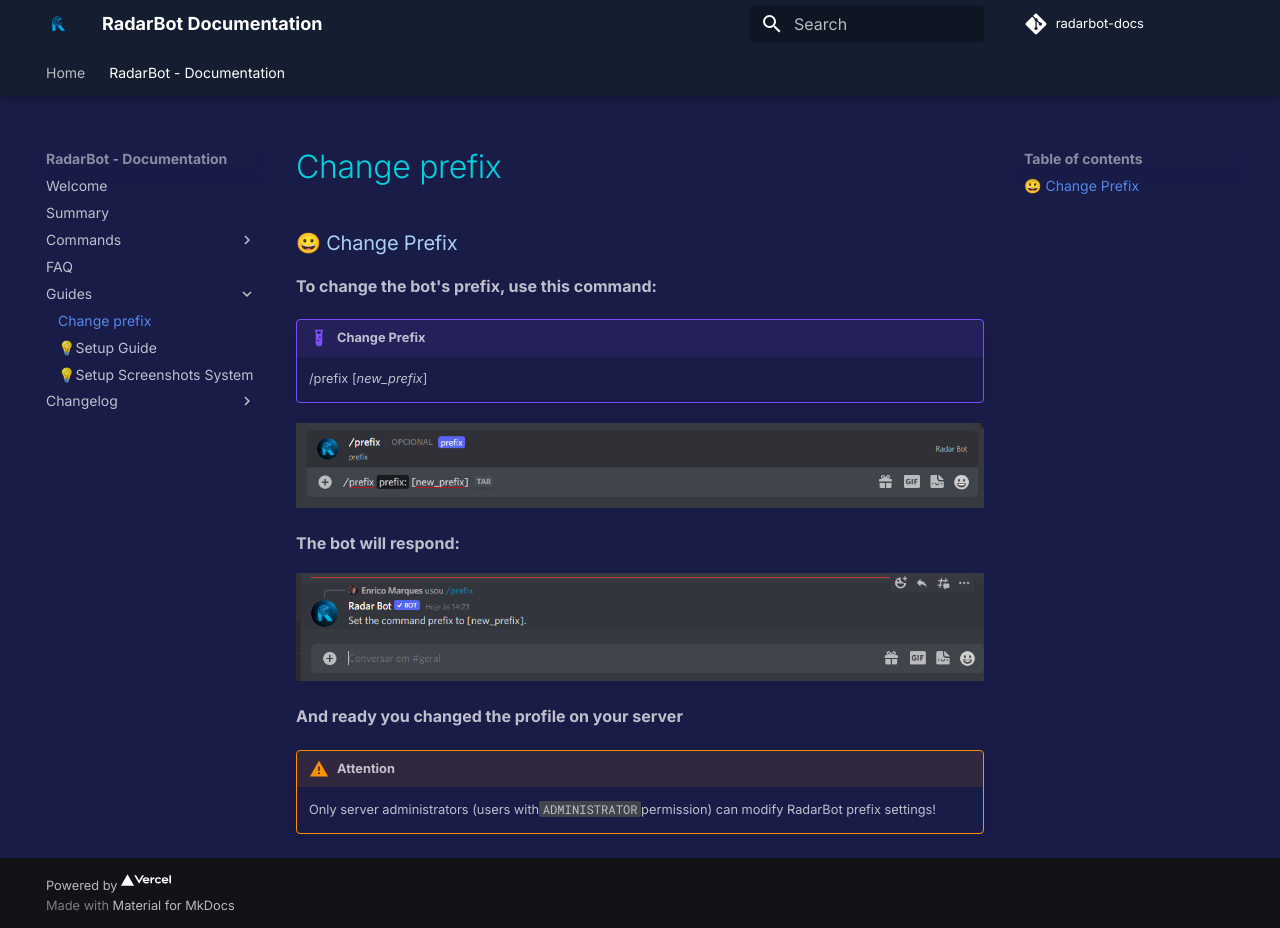
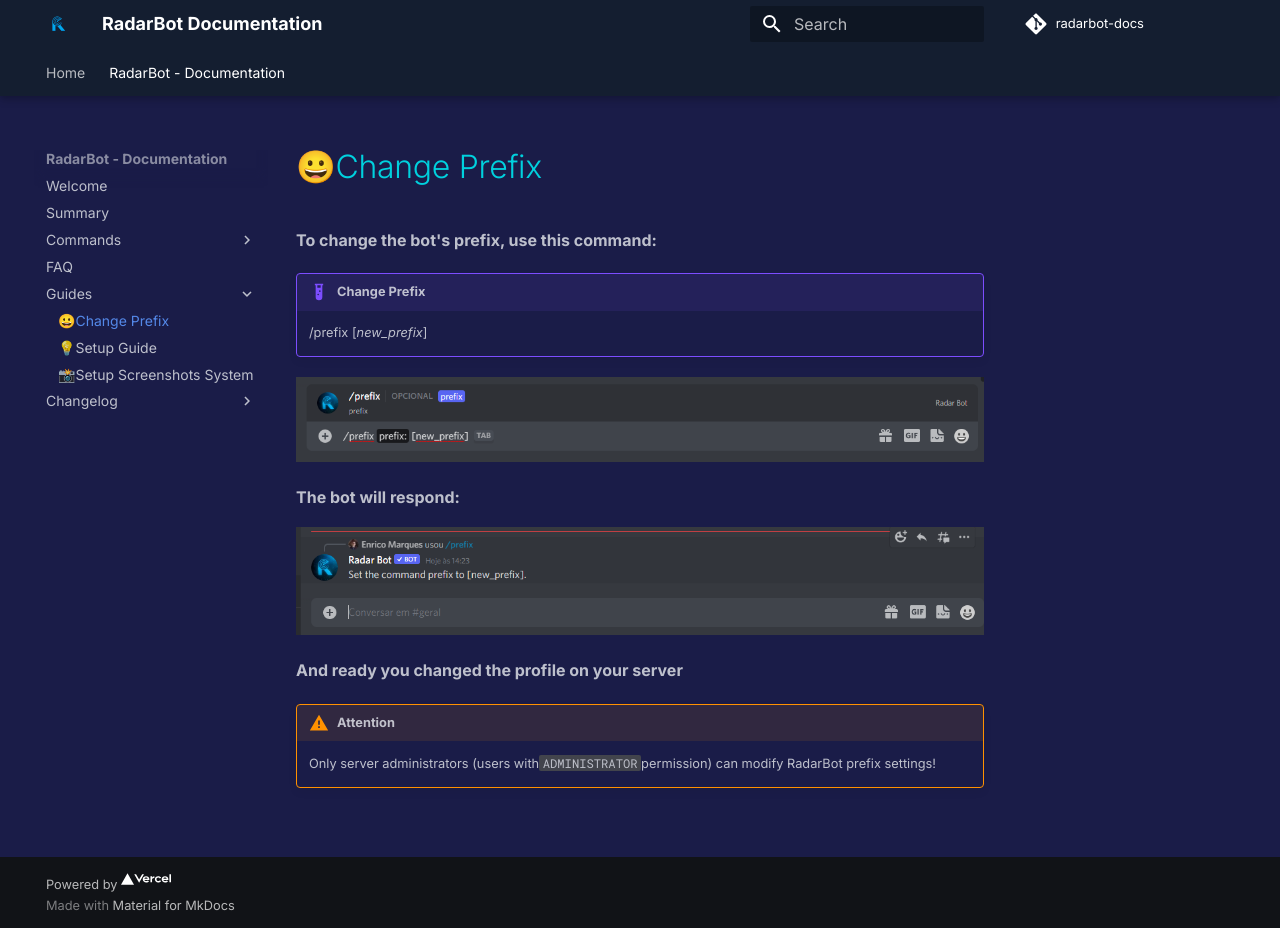
Before and after one commit to radarbot-team/radarbot-docs, an MkDocs documentation site: the page built from docs/radarbot-en/guides/change-prefix.md, in a window 1280 px wide and 928 px high. Built offline with MkDocs 1.6.1 and Material for MkDocs 9.7.7, drawn with Linux system fonts in a browser that asks for light colours; comment, search, counter and statistics services are not loaded.

```diff
--- a/docs/radarbot-en/guides/change-prefix.md
+++ b/docs/radarbot-en/guides/change-prefix.md
@@ -1,4 +1,4 @@
-### 😀 Change Prefix
+# 😀Change Prefix
 
 
 **To change the bot's prefix, use this command:**&#x20;
```
Also changed, not shown: docs/radarbot-en/commands/Screenshots.md (+25 -0 lines), docs/radarbot-en/guides/setup-screenshots.md (+1 -1 lines), docs/assets/images/filter.png (added).
